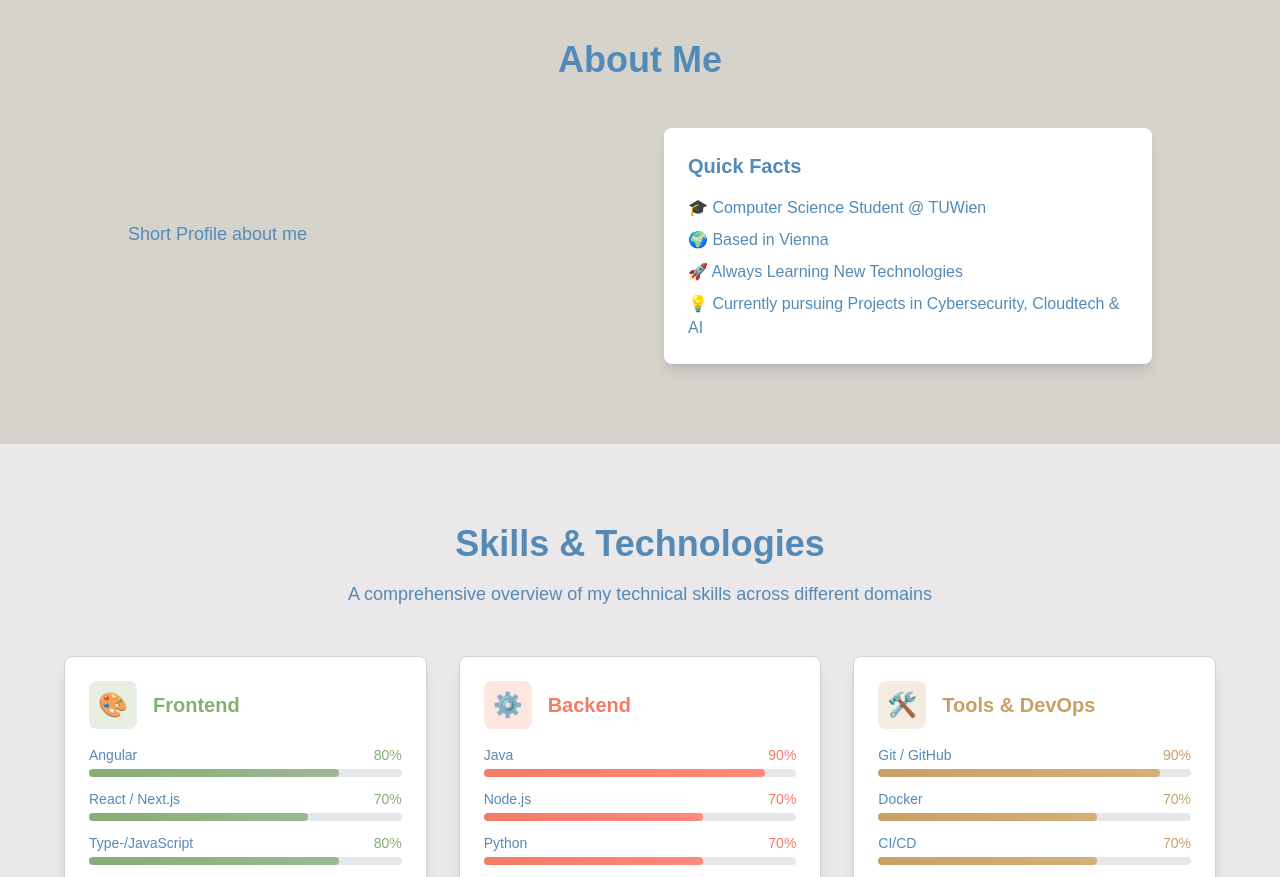
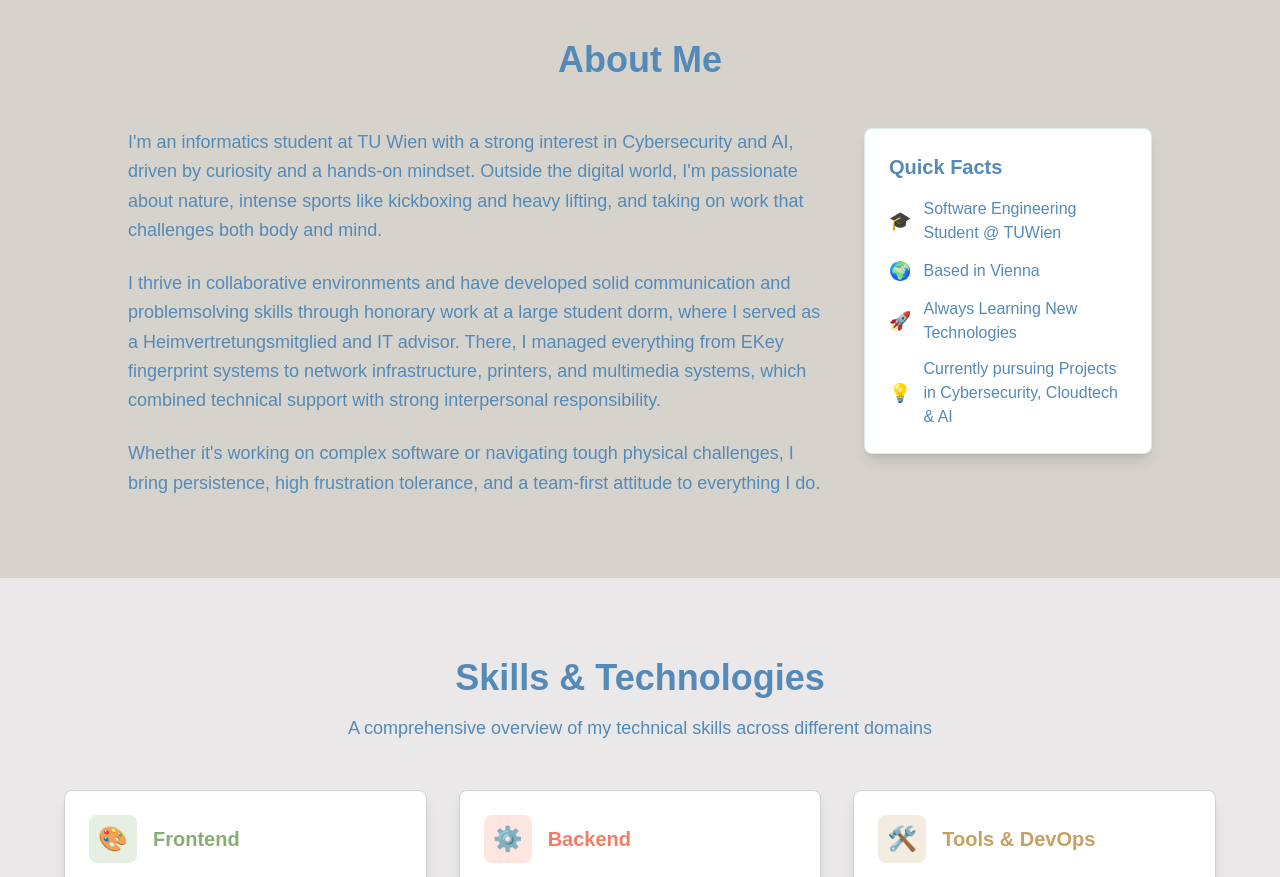
Before and after one commit to Sykios/Portfolio, a Next.js app: page / in a window 1280 px wide. Shown: the part 840-1717 px from the top of the page. Built offline with nearby package versions, Linux system fonts and the light colour scheme.

Commit message:
feat(home): Update introduction and profile details in the Home section
- Write introduction
- Write short profile
- Reposition quick facts field

```diff
--- a/src/app/page.tsx
+++ b/src/app/page.tsx
@@ -31,7 +31,7 @@ export default function Home() {
           </h1>
 
           <p className="text-xl sm:text-2xl text-[#548AB7] dark:text-gray-300 mb-8 max-w-3xl mx-auto">
-            One-liner introduction
+            Informatics student blending software engineering skills with strong communication and teamwork
           </p>
 
           <div className="flex flex-col sm:flex-row gap-4 justify-center items-center">
@@ -56,21 +56,45 @@ export default function Home() {
         <div className="max-w-5xl mx-auto">
           <h2 className="text-3xl sm:text-4xl font-bold text-center mb-12 text-[#548AB7] dark:text-white">About Me</h2>
 
-          <div className="grid md:grid-cols-2 gap-12 items-center">
-            <div>
-              <p className="text-lg text-[#548AB7] dark:text-gray-300 mb-6">
-                Short Profile about me
+                    <div className="relative">
+            {/* Main Profile Text */}
+            <div className="pr-0 md:pr-80">
+              <p className="text-lg text-[#548AB7] dark:text-gray-300 mb-6 leading-relaxed">
+                I'm an informatics student at TU Wien with a strong interest in Cybersecurity and AI, driven by curiosity and a hands-on mindset.
+                Outside the digital world, I'm passionate about nature, intense sports like kickboxing and heavy lifting, and taking on work that challenges both body and mind.
+              </p>
+              <p className="text-lg text-[#548AB7] dark:text-gray-300 mb-6 leading-relaxed">
+                I thrive in collaborative environments and have developed solid communication and problemsolving skills through honorary work at a large student dorm, where I served as a Heimvertretungsmitglied and IT advisor.
+                There, I managed everything from EKey fingerprint systems to network infrastructure, printers, and multimedia systems, which combined technical support with strong interpersonal responsibility.
+              </p>
+              <p className="text-lg text-[#548AB7] dark:text-gray-300 leading-relaxed">
+                Whether it's working on complex software or navigating tough physical challenges, I bring persistence, high frustration tolerance, and a team-first attitude to everything I do.
               </p>
             </div>
 
-            <div className="bg-white dark:bg-gray-800 p-6 rounded-lg shadow-lg">
-              <h3 className="text-xl font-semibold mb-4 text-[#548AB7] dark:text-white">Quick Facts</h3>
-              <ul className="space-y-2 text-[#548AB7] dark:text-gray-300">
-                <li>🎓 Computer Science Student @ TUWien</li>
-                <li>🌍 Based in Vienna</li>
-                <li>🚀 Always Learning New Technologies</li>
-                <li>💡 Currently pursuing Projects in Cybersecurity, Cloudtech & AI</li>
-              </ul>
+            {/* Quick Facts Box - Positioned in top right */}
+            <div className="static md:absolute md:top-0 md:right-0 mt-8 md:mt-0 w-full md:w-72">
+              <div className="bg-white dark:bg-gray-800 p-6 rounded-lg shadow-lg border border-[#548AB7]/20 dark:border-gray-600">
+                <h3 className="text-xl font-semibold mb-4 text-[#548AB7] dark:text-white">Quick Facts</h3>
+                <ul className="space-y-3 text-[#548AB7] dark:text-gray-300">
+                  <li className="flex items-center">
+                    <span className="text-lg mr-3">🎓</span>
+                    <span>Software Engineering Student @ TUWien</span>
+                  </li>
+                  <li className="flex items-center">
+                    <span className="text-lg mr-3">🌍</span>
+                    <span>Based in Vienna</span>
+                  </li>
+                  <li className="flex items-center">
+                    <span className="text-lg mr-3">🚀</span>
+                    <span>Always Learning New Technologies</span>
+                  </li>
+                  <li className="flex items-center">
+                    <span className="text-lg mr-3">💡</span>
+                    <span>Currently pursuing Projects in Cybersecurity, Cloudtech & AI</span>
+                  </li>
+                </ul>
+              </div>
             </div>
           </div>
         </div>
```
